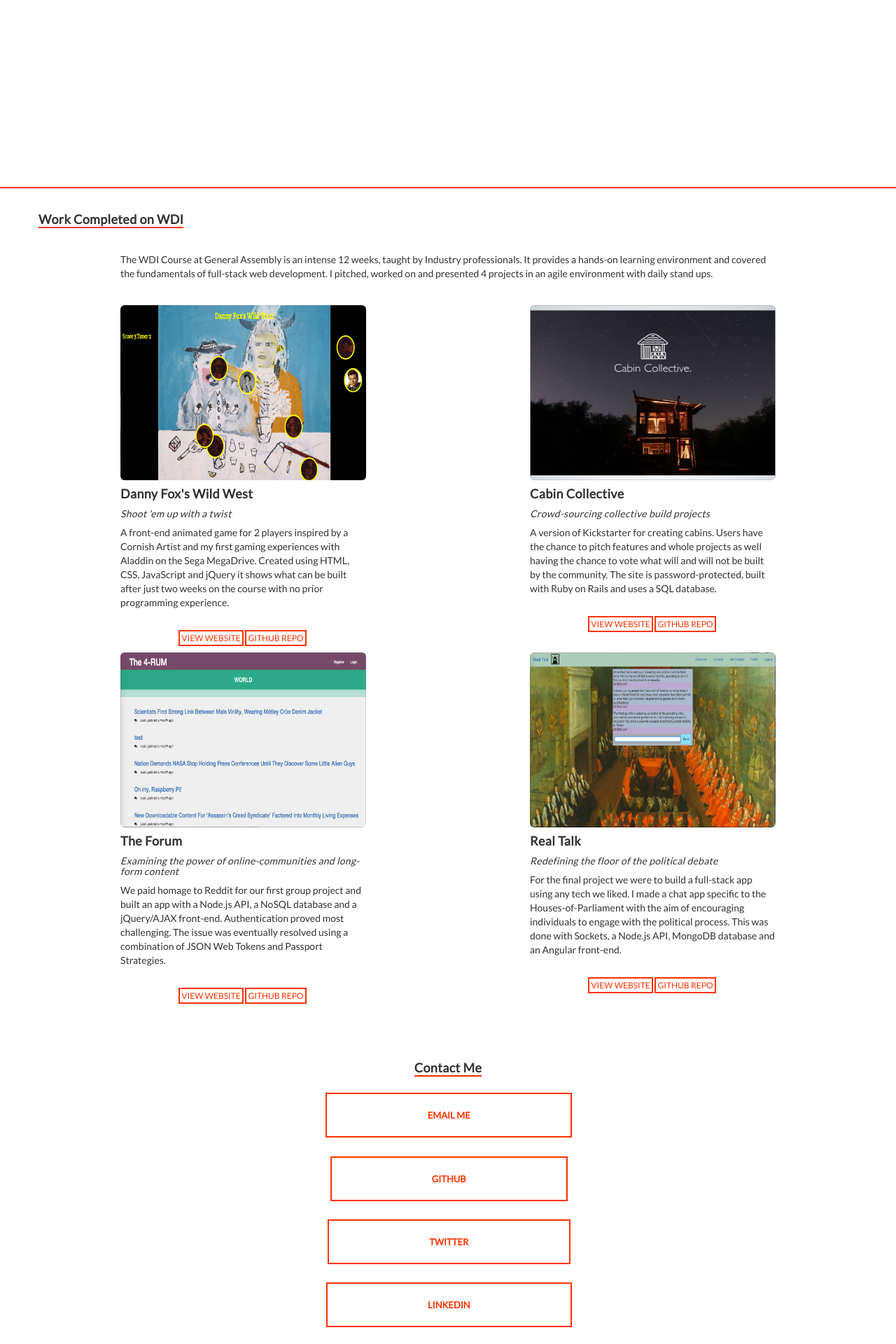
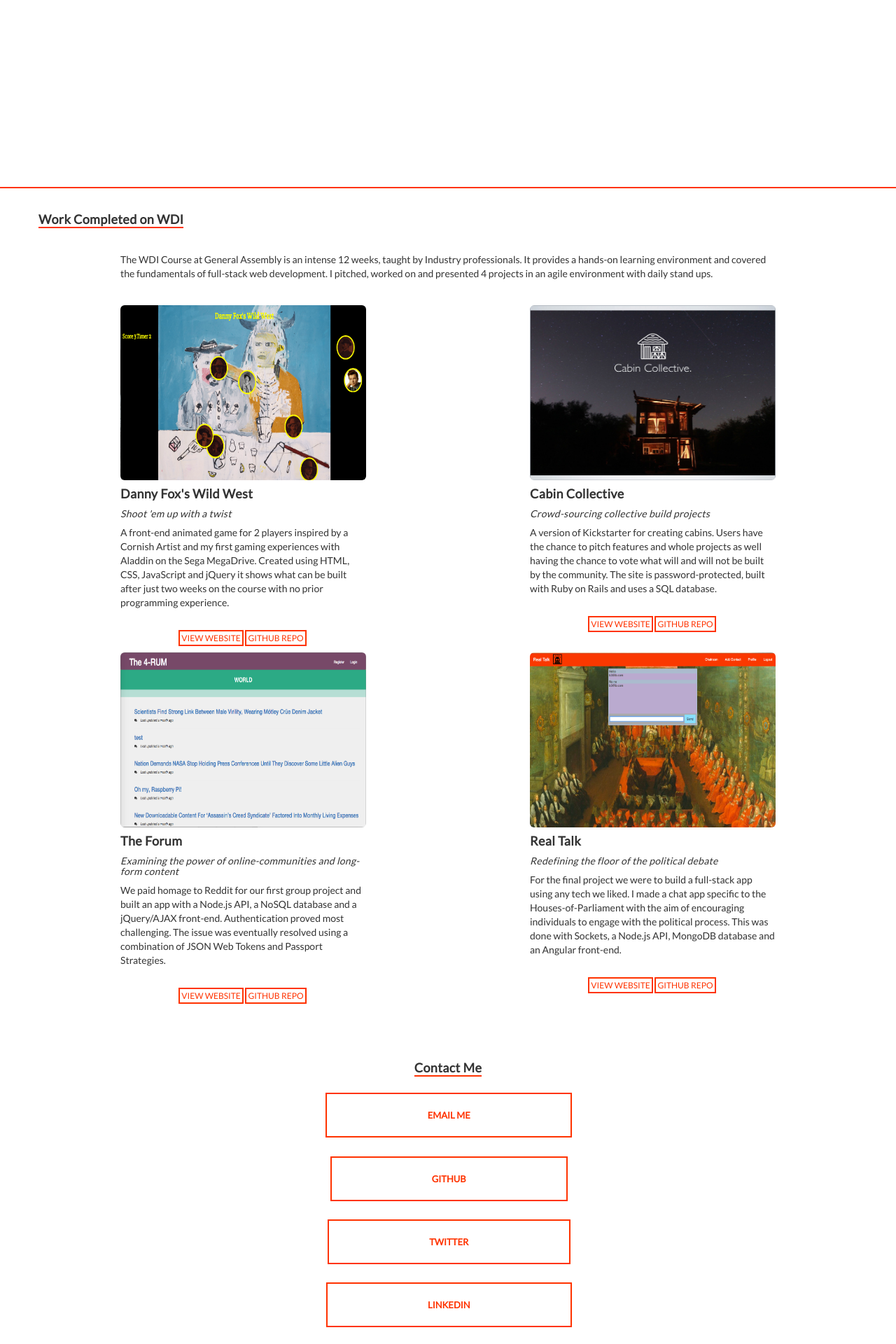
Before and after one commit to beruti/beruti.github.io, a Jekyll site: the page index.html, which Jekyll copies as it is, in a window 1280 px wide. Shown: the part 1531-3451 px from the top of the page at 70% size. Built offline with Jekyll 4.4.1, drawn with Linux system fonts in a browser that asks for light colours.

Commit message:
real talk fix style and chat update

```diff
--- a/index.html
+++ b/index.html
@@ -119,7 +119,7 @@
       <!-- project4 card-->
       <div class="col-sm-6 overrideColumn">
         <div class="card">
-          <img class="img-rounded card-image-top center-block portfolioImage" src="portfolioImages/leChat.png" alt="Card image cap">
+          <img class="img-rounded card-image-top center-block portfolioImage" src="portfolioImages/realtalksitephoto.png" alt="Card image cap">
           <div class="card-block">
             <h4 class="card-title"><strong>Real Talk</strong></h4>
             <h5><i>
```
Also changed, not shown: portfolioImages/realtalksitephoto.png (added).
